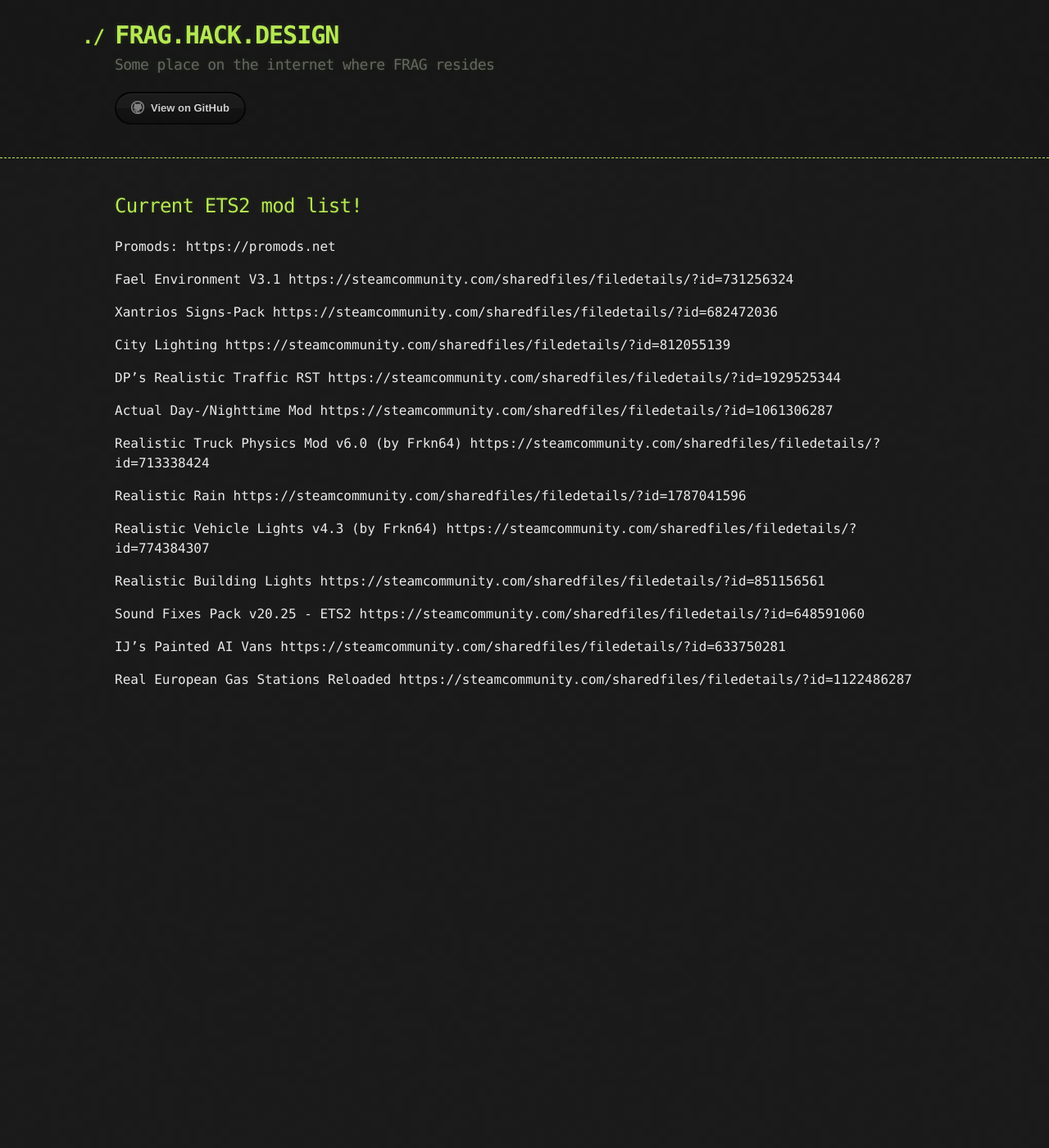
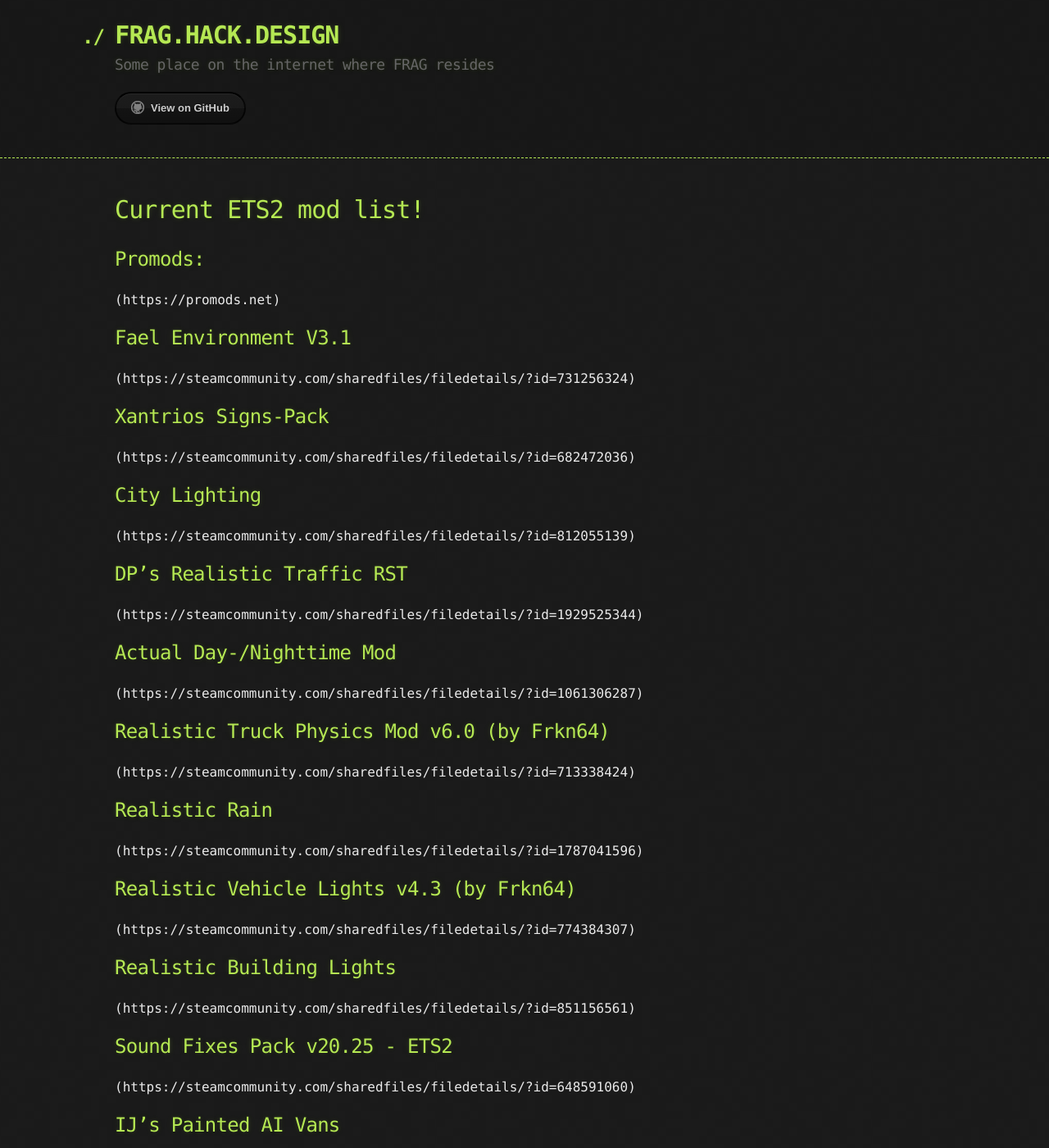
Before and after one commit to FRAG69/FRAG69.github.io, a Jekyll site: the page built from mod_list.md, in a window 1280 px wide and 1400 px high. Shown: the whole window at 82% size. Built offline with Jekyll 4.4.1, drawn with Linux system fonts in a browser that asks for light colours; our own code applies the rules of GitHub Pages for plain Markdown files; some of the changed lines change nothing that is shown; some of the changed text lies outside the part shown.

Commit message:
Update mod_list.md

```diff
--- a/mod_list.md
+++ b/mod_list.md
@@ -2,43 +2,43 @@
 layout: default
 ---
 
-## Current ETS2 mod list!
+# Current ETS2 mod list!
 
-Promods:
-https://promods.net
+## Promods:
+(https://promods.net)
 
-Fael Environment V3.1
-https://steamcommunity.com/sharedfiles/filedetails/?id=731256324
+## Fael Environment V3.1
+(https://steamcommunity.com/sharedfiles/filedetails/?id=731256324)
 
-Xantrios Signs-Pack
-https://steamcommunity.com/sharedfiles/filedetails/?id=682472036
+## Xantrios Signs-Pack
+(https://steamcommunity.com/sharedfiles/filedetails/?id=682472036)
 
-City Lighting
-https://steamcommunity.com/sharedfiles/filedetails/?id=812055139
+## City Lighting
+(https://steamcommunity.com/sharedfiles/filedetails/?id=812055139)
 
-DP's Realistic Traffic RST
-https://steamcommunity.com/sharedfiles/filedetails/?id=1929525344
+## DP's Realistic Traffic RST
+(https://steamcommunity.com/sharedfiles/filedetails/?id=1929525344)
 
-Actual Day-/Nighttime Mod
-https://steamcommunity.com/sharedfiles/filedetails/?id=1061306287
+## Actual Day-/Nighttime Mod
+(https://steamcommunity.com/sharedfiles/filedetails/?id=1061306287)
 
-Realistic Truck Physics Mod v6.0 (by Frkn64)
-https://steamcommunity.com/sharedfiles/filedetails/?id=713338424
+## Realistic Truck Physics Mod v6.0 (by Frkn64)
+(https://steamcommunity.com/sharedfiles/filedetails/?id=713338424)
 
-Realistic Rain
-https://steamcommunity.com/sharedfiles/filedetails/?id=1787041596
+## Realistic Rain
+(https://steamcommunity.com/sharedfiles/filedetails/?id=1787041596)
 
-Realistic Vehicle Lights v4.3 (by Frkn64)
-https://steamcommunity.com/sharedfiles/filedetails/?id=774384307
+## Realistic Vehicle Lights v4.3 (by Frkn64)
+(https://steamcommunity.com/sharedfiles/filedetails/?id=774384307)
 
-Realistic Building Lights
-https://steamcommunity.com/sharedfiles/filedetails/?id=851156561
+## Realistic Building Lights
+(https://steamcommunity.com/sharedfiles/filedetails/?id=851156561)
 
-Sound Fixes Pack v20.25 - ETS2
-https://steamcommunity.com/sharedfiles/filedetails/?id=648591060
+## Sound Fixes Pack v20.25 - ETS2
+(https://steamcommunity.com/sharedfiles/filedetails/?id=648591060)
 
-IJ's Painted AI Vans
-https://steamcommunity.com/sharedfiles/filedetails/?id=633750281
+## IJ's Painted AI Vans
+(https://steamcommunity.com/sharedfiles/filedetails/?id=633750281)
 
-Real European Gas Stations Reloaded
-https://steamcommunity.com/sharedfiles/filedetails/?id=1122486287
+## Real European Gas Stations Reloaded
+(https://steamcommunity.com/sharedfiles/filedetails/?id=1122486287)
```
